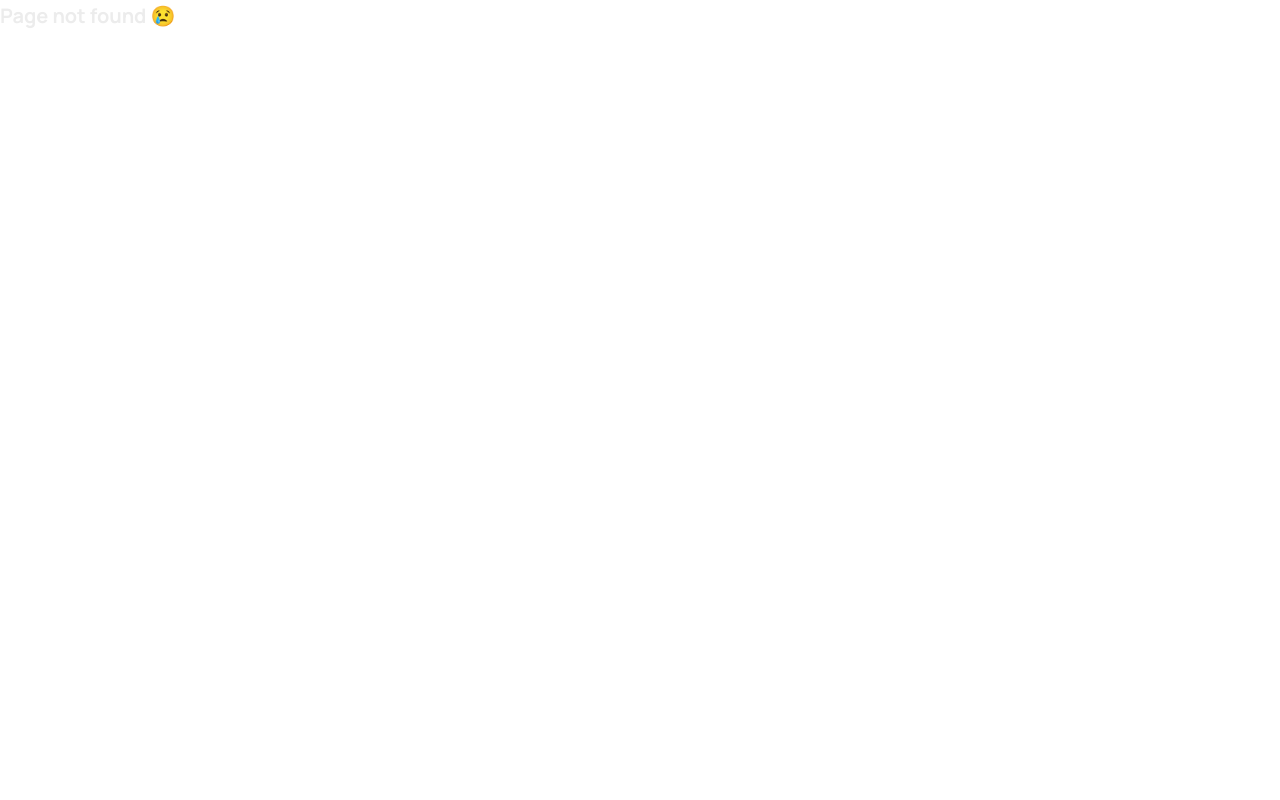
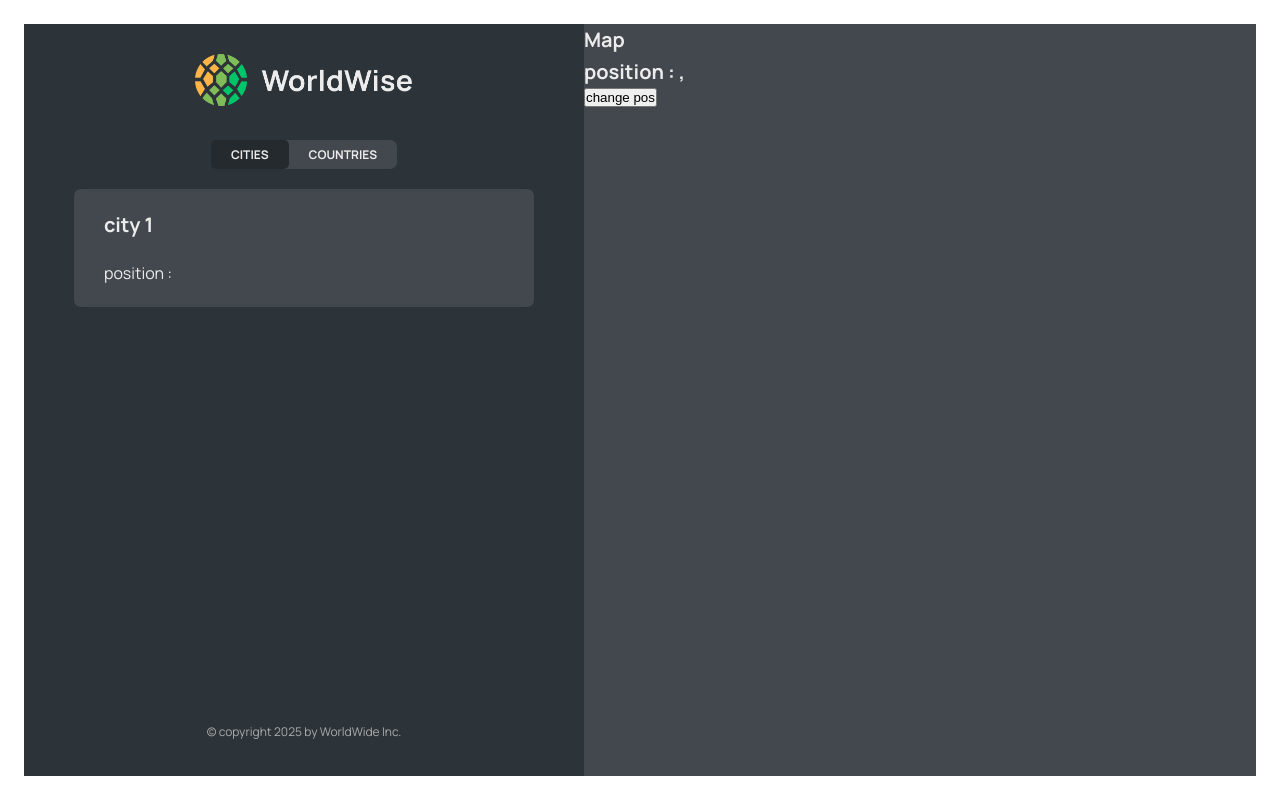
Before and after one commit to ashutosh-mishra-dev/worldwise-react-practice-project-by-udemy, a React (Vite) app: page /app/cities/1 in a window 1280 px wide. Before the commit this address had no page. Built offline with nearby package versions, Linux system fonts and the light colour scheme; data requests are answered from the project's data file.

Commit message:
learn about useParams and useSearchParams hook provide by react-router-dom

```diff
--- a/package.json
+++ b/package.json
@@ -11,7 +11,6 @@
     "server": "json-server --watch data/cities.json --port 8000"
   },
   "dependencies": {
-    "emoji-flags": "^1.3.0",
     "json-server": "^1.0.0-beta.3",
     "react": "^18.2.0",
     "react-dom": "^18.2.0",
--- a/src/App.jsx
+++ b/src/App.jsx
@@ -9,6 +9,7 @@ import AppLayout from "./pages/AppLayout";
 import Login from "./pages/Login";
 import CityList from "./components/CityList";
 import CountryList from "./components/CountryList";
+import City from "./components/City";
 
 const BASE_URL = "http://localhost:8000";
 
@@ -45,6 +46,7 @@ function App() {
             index
             element={<CityList cities={cities} isLoading={isLoading} />}
           />
+          <Route path="cities/:id" element={<City />} />
           <Route
             path="cities"
             element={<CityList cities={cities} isLoading={isLoading} />}
--- a/src/components/City.jsx
+++ b/src/components/City.jsx
@@ -1,27 +1,38 @@
+import { useParams, useSearchParams } from "react-router-dom";
 import styles from "./City.module.css";
 
-const formatDate = (date) =>
-  new Intl.DateTimeFormat("en", {
-    day: "numeric",
-    month: "long",
-    year: "numeric",
-    weekday: "long",
-  }).format(new Date(date));
+// const formatDate = (date) =>
+//   new Intl.DateTimeFormat("en", {
+//     day: "numeric",
+//     month: "long",
+//     year: "numeric",
+//     weekday: "long",
+//   }).format(new Date(date));
 
 function City() {
-  // TEMP DATA
-  const currentCity = {
-    cityName: "Lisbon",
-    emoji: "🇵🇹",
-    date: "2027-10-31T15:59:59.138Z",
-    notes: "My favorite city so far!",
-  };
+  const { id } = useParams();
+  const [searchParams, setSearchParams] = useSearchParams();
+  const lat = searchParams.get("lat");
+  const lng = searchParams.get("lng");
 
-  const { cityName, emoji, date, notes } = currentCity;
+  //TEMP DATA
+  // const currentCity = {
+  //   cityName: "Lisbon",
+  //   emoji: "🇵🇹",
+  //   date: "2027-10-31T15:59:59.138Z",
+  //   notes: "My favorite city so far!",
+  // };
+
+  // const { cityName, emoji, date, notes } = currentCity;
 
   return (
     <div className={styles.city}>
-      <div className={styles.row}>
+      <h1>city {id}</h1>
+      <p>
+        position : {lat} {lng}
+      </p>
+
+      {/* <div className={styles.row}>
         <h6>City name</h6>
         <h3>
           <span>{emoji}</span> {cityName}
@@ -45,15 +56,14 @@ function City() {
         <a
           href={`https://en.wikipedia.org/wiki/${cityName}`}
           target="_blank"
-          rel="noreferrer"
-        >
+          rel="noreferrer">
           Check out {cityName} on Wikipedia &rarr;
         </a>
-      </div>
+      </div> */}
 
-      <div>
+      {/* <div>
         <ButtonBack />
-      </div>
+      </div> */}
     </div>
   );
 }
--- a/src/components/CityItem.jsx
+++ b/src/components/CityItem.jsx
@@ -1,3 +1,4 @@
+import { Link } from "react-router-dom";
 import styles from "./CityItem.module.css";
 import PropTypes from "prop-types";
 
@@ -9,15 +10,18 @@ const formatDate = (date) =>
   }).format(new Date(date));
 
 function CityItem({ city }) {
-  const { cityName, date, emoji } = city;
-  //const flag = emojiFlags.countryCode(emoji)?.emoji;
+  const { cityName, date, emoji, id, position } = city;
 
   return (
-    <li className={styles.cityItem}>
-      <span className={styles.emoji}>{emoji}</span>
-      <h3 className={styles.name}>{cityName}</h3>
-      <time className={styles.date}>{formatDate(date)}</time>
-      <button className={styles.deleteBtn}>&times;</button>
+    <li>
+      <Link
+        className={styles.cityItem}
+        to={`${id}?lat=${position.lat}&lng=${position.lng}}`}>
+        <span className={styles.emoji}>{emoji}</span>
+        <h3 className={styles.name}>{cityName}</h3>
+        <time className={styles.date}>{formatDate(date)}</time>
+        <button className={styles.deleteBtn}>&times;</button>
+      </Link>
     </li>
   );
 }
@@ -29,5 +33,6 @@ CityItem.propTypes = {
     cityName: PropTypes.string.isRequired,
     date: PropTypes.string.isRequired,
     emoji: PropTypes.string.isRequired,
+    id: PropTypes.number.isRequired,
   }).isRequired,
 };
--- a/src/components/Map.jsx
+++ b/src/components/Map.jsx
@@ -1,7 +1,22 @@
+import { useSearchParams } from "react-router-dom";
 import styles from "./Map.module.css";
 
 function Map() {
-  return <div className={styles.mapContainer}>map</div>;
+  const [searchParams, setSearchParams] = useSearchParams();
+  const lat = searchParams.get("lat");
+  const lng = searchParams.get("lng");
+
+  return (
+    <div className={styles.mapContainer}>
+      <h1>Map</h1>
+      <h1>
+        position : {lat} , {lng}
+      </h1>
+      <button onClick={() => setSearchParams({ lat: 23, lng: 50 })}>
+        change pos
+      </button>
+    </div>
+  );
 }
 
 export default Map;
```
Also changed, not shown: 1 other file (tests, documents, lock files or other folders).
